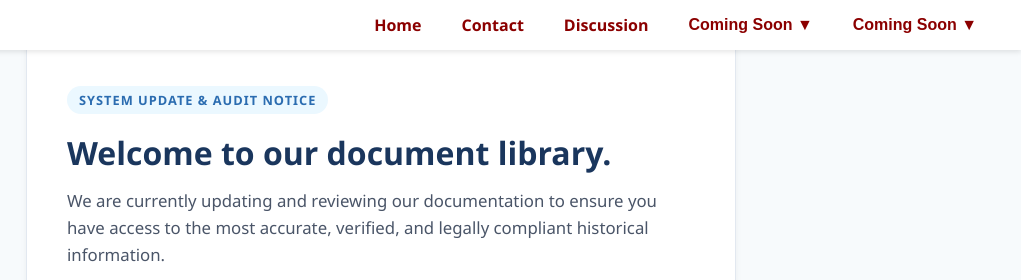
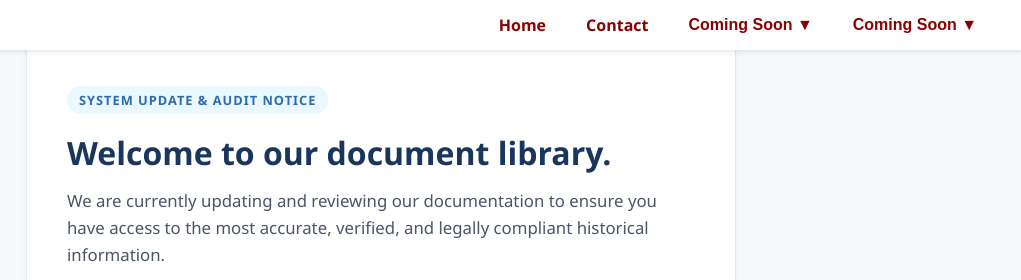
Before and after one commit to Heream-i/thebook, a plain HTML site: page index.html in a window 1280 px wide. Shown: the top 280 px of the page, 259-1280 px from the left. Drawn offline with Linux system fonts and the light colour scheme.

Commit message:
Add files via upload

```diff
--- a/index.html
+++ b/index.html
@@ -115,8 +115,8 @@
   <div class="nav-links">
     <a href="index.html">Home</a>
 	<a href="formB.html" target="_blank">Contact</a>
-	<!-- 1. Page Link -->
-	<a href="#abc123">Discussion</a>
+	<!-- 1. Page Link
+	<a href="#abc123">Discussion</a>-->
 
   <div class="dropdown">
     <button class="dropbtn">Coming Soon ▼</button>
```
